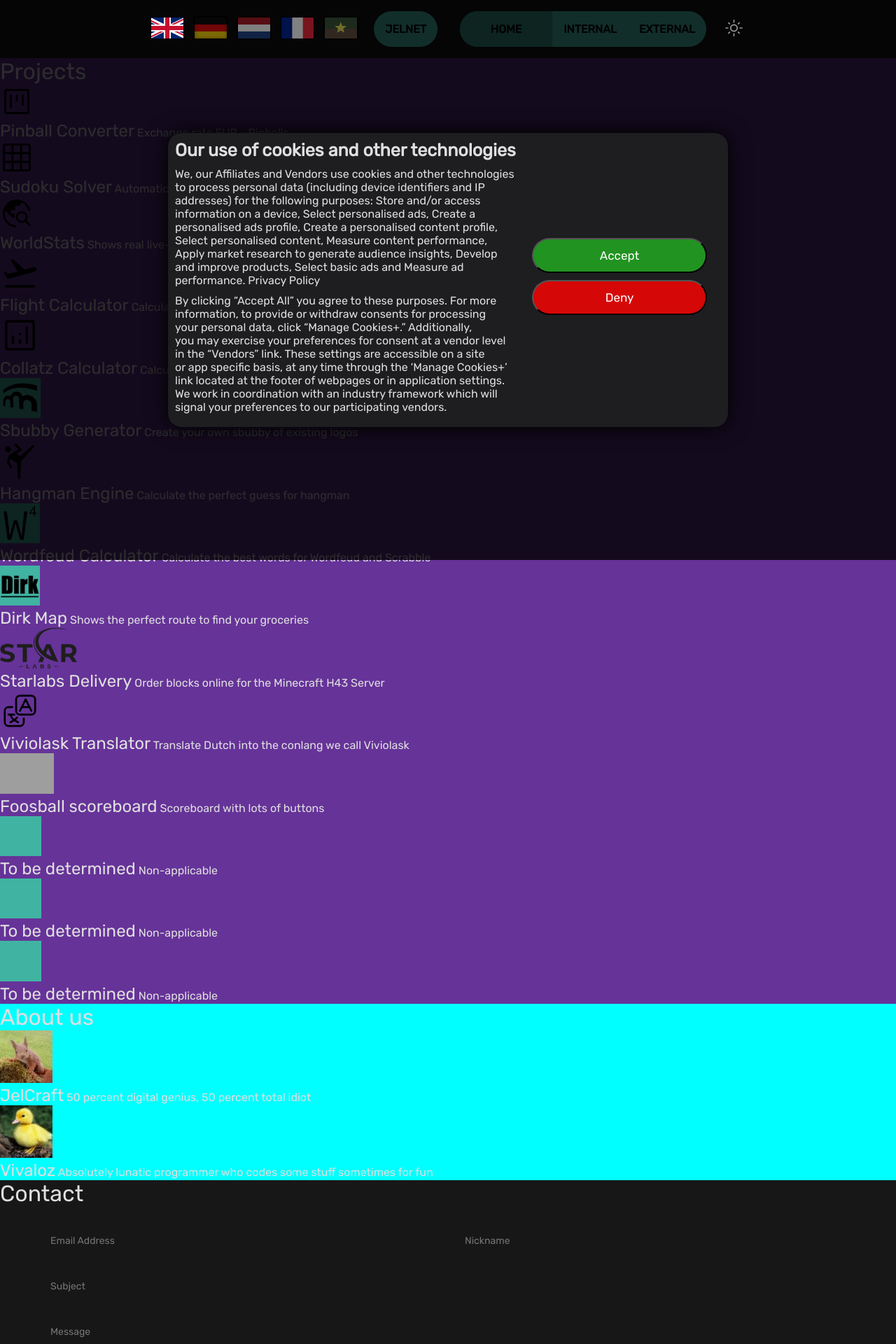
After one commit to JelNet-webapplications/JelCraft-Homepage, a PHP site: page /oldindex.html in a window 1280 px wide. The commit adds this page. Shown: the top 1920 px of the page at 70% size. Run offline with PHP 8.4, Linux system fonts and the light colour scheme; grey boxes are pictures that could not be loaded.

Commit message:
oh the misery

```diff
--- /dev/null
+++ b/Site/oldindex.html
@@ -0,0 +1,328 @@
+<!--
+    <== Page information ==>
+    Page name:          JelNet Homepage
+    Creator:            JelCraft, Vivaloz
+    Publisher:          JelCraft
+    Date of creation:   idk
+-->
+
+<!DOCTYPE html>
+<html lang="en-NL" id="html">
+    <head>
+        <meta charset="UTF-8">
+        <meta http-equiv="X-UA-Compatible"  content="IE=edge">
+        <meta name="viewport"               content="width=device-width, initial-scale=1.0">
+
+        <!-- Page information -->
+        <meta name='keywords'               content='JelCraft,JelNet,Pinballs'>
+        <meta name="description"            content="Navigation page for JN Projects">
+
+        <!-- Embed -->
+        <meta property="og:image"           content="https://media.discordapp.net/attachments/664914818523988005/1022989050728173608/Business.png?width=673&height=671">
+        <meta property="og:title"           content="JelNet Homepage">
+        <meta property="og:description"     content="Navigation page for JN Projects">
+        <meta property="og:url"             content="jelcraft.zapto.org">
+        <meta property="og:type"            content="website">
+
+        <!-- Stylesheets -->
+        <link rel="stylesheet" href="./styles/main.css">
+        <link rel="stylesheet" href="./styles/form.css">
+        <link rel="stylesheet" href="./styles/cookiepref.css">
+        <link rel="stylesheet" href="./styles/navbar/header.css">
+        <link rel="stylesheet" href="./styles/navbar/flags.css">
+        <link rel="stylesheet" href="./styles/navbar/theme.css">
+        <link rel="stylesheet" href="./styles/footer.css">
+
+        <!-- Code -->
+        <script src="./script/index.js"></script>
+        <script src="./script/rickroll.js"></script>
+        <script src="./script/theme.js"></script>
+        <script src="./script/responsify.js"></script>
+        <script src="./script/loadprojects.js"></script>
+        <script src="./script/gevuldekoek.js"></script>
+        <script src="./script/cookiepref.js"></script>
+        <script src="./script/translations/translate.js"></script>
+        <script src="./script/translations/jsontranslations.js"></script>
+
+        <!-- Misc -->
+        <title>JelNet</title>
+        <link rel="icon" type="image/x-icon" href="./imgs/webpage-icons/Business.png">
+    </head>
+    <!-- <body onload="doTranslation('en')"> -->
+    <body onload="dTsC()">
+        <div class="fadescreen" id="fadescreen"></div>
+        <div class="cookiepref" id="cookiepref">
+            <p>Our use of cookies and other technologies</p>
+            <div class="cookietext">
+                <h>
+                    We, our Affiliates and Vendors use cookies and other technologies<br>
+                    to process personal data (including device identifiers and IP<br>
+                    addresses) for the following purposes: Store and/or access <br>
+                    information on a device, Select personalised ads, Create a <br>
+                    personalised ads profile, Create a personalised content profile,<br>
+                    Select personalised content, Measure content performance, <br>
+                    Apply market research to generate audience insights, Develop <br>
+                    and improve products, Select basic ads and Measure ad <br>
+                    performance. Privacy Policy
+                </h>
+            </div>
+            <div class="cookietext">
+                <h>
+                    By clicking “Accept All” you agree to these purposes. For more <br>
+                    information, to provide or withdraw consents for processing <br>
+                    your personal data, click “Manage Cookies+.” Additionally, <br>
+                    you may exercise your preferences for consent at a vendor level <br>
+                    in the “Vendors” link. These settings are accessible on a site<br>
+                     or app specific basis, at any time through the ‘Manage Cookies+’ <br>
+                     link located at the footer of webpages or in application settings.<br>
+                     We work in coordination with an industry framework which will <br>
+                     signal your preferences to our participating vendors.
+                </h>
+            </div>
+            <div class="cookiebutton">
+                <button onmousedown="processPref()" class='indiviCookiebutton' type="button" id="acceptbutton">Accept</button>
+                <button onmousedown="processPref()" onmouseleave="swapButtons(false)" onmouseenter="swapButtons(true)" class='indiviCookiebutton' type="button" id="denybutton">Deny</button>
+            </div>
+        </div>
+        <div class="header">
+            <div class='language-selection'>
+                <button onclick="doTranslation('en')" name="uk" type="button" class="flag">
+                    <img id='flagen' height='30px' src="./imgs/flags/flagen.png">
+                </button>
+                <button onclick="doTranslation('de')" name="germany" type="button" class="flag">
+                    <img id='flagde' height='30px' src="./imgs/flags/flagde.png">
+                </button>
+                <button onclick="doTranslation('nl')" name="netherlands" type="button" class="flag">
+                    <img id='flagnl' height='30px' src="./imgs/flags/flagnl.png">
+                </button>
+                <button onclick="doTranslation('fr')" name="fr" type="button" class="flag">
+                    <img id="flagfr" height="30px" src="./imgs/flags/flagfr.png">
+                </button>
+                <button onclick="doTranslation('vk')" name="viviolask" type="button" class="flag">
+                    <img id='flagvk' height='30px' src="./imgs/flags/flagvk.png">
+                </button>
+            </div>
+            <div class="title">
+                <a id="Бnavbar-jelnet"></a>
+            </div>
+            <div class="navbar">
+                <div class="navcontainer" id="active">
+                    <a id="Бnavbar-home" class="link"></a>
+                </div>
+                <div class="navcontainer" class="middle">
+                    <a id="Бnavbar-internal"></a>
+                </div>
+                <div class="navcontainer" class="right">
+                    <a id="Бnavbar-external"></a>
+                </div>
+            </div>
+            <div class='theme-selection'>
+                <button type="button" onclick="toggleTheme()" onmouseover="themeOnHover()" onmouseleave="themeOffHover()">
+                    <img height='30px' id="themesvg" src="./imgs/darkmode-lightmode/dark-mode.svg">
+                </button>
+            </div>
+        </div>
+        <div class="curtains">
+            <div class="container" id="projects">
+                <p1 id="Бcurtains-projects-title"></p1>
+                <a class='link' href="http://jelcraft.zapto.org/PinballConverter/">
+                    <div class="project" id="pinball-converter">
+                        <img src="./imgs/project-icons/Pinball-Converter.svg">
+                        <div>
+                            <p2 id="Бcurtains-projects-pinballconverter-title"></p2>
+                            <p3 id="Бcurtains-projects-pinballconverter-description"></p3>
+                        </div>
+                    </div>
+                </a>
+                <a class='link' href="http://jelcraft.zapto.org/SudokuSolver/">
+                    <div class="project" id="sudokusolver">
+                        <img src="./imgs/project-icons/SudokuSolver.svg">
+                        <div>
+                            <p2 id="Бcurtains-projects-sudokusolver-title"></p2>
+                            <p3 id="Бcurtains-projects-sudokusolver-description"></p3>
+                        </div>
+                    </div>
+                </a>
+                <a class="link" href="http://jelcraft.zapto.org/WorldStats/">
+                    <div class="project" id="worldstats">
+                        <img src="./imgs/project-icons/WorldStats.svg">
+                        <div>
+                            <p2 id="Бcurtains-projects-worldstats-title"></p2>
+                            <p3 id="Бcurtains-projects-worldstats-description"></p3>
+                        </div>
+                    </div>
+                </a>
+                <a class='link' href="http://jelcraft.zapto.org/FlightCalculator/">
+                    <div class="project" id="flightcalculator">
+                        <img height="57.4px" src="./imgs/project-icons/FlightCalculator.svg">
+                        <div>
+                            <p2 id="Бcurtains-projects-flightcalculator-title"></p2>
+                            <p3 id="Бcurtains-projects-flightcalculator-description"></p3>
+                        </div>
+                    </div>
+                </a>
+                <a class="link" href="http://jelcraft.zapto.org/Collatz/collatz-conjecture-calculator.html">
+                    <div class="project" id="collatzcalculator">
+                        <img height="57.4px" src="./imgs/project-icons/Collatz-Calculator.svg">
+                        <div>
+                            <p2 id="Бcurtains-projects-collatzcalculator-title"></p2>
+                            <p3 id="Бcurtains-projects-collatzcalculator-description"></p3>
+                        </div>
+                    </div>
+                </a>
+                <a class="link" href="http://jelcraft.zapto.org/SbubbyGenerator/">
+                    <div class="project" id="logomaker">
+                        <img height="57.4px" src="./imgs/project-icons/sbubby.png">
+                        <div>
+                            <p2 id="Бcurtains-projects-sbubbygenerator-title"></p2>
+                            <p3 id="Бcurtains-projects-sbubbygenerator-description"></p3>
+                        </div>
+                    </div>
+                </a>
+                <a class="link link-wip">
+                    <div class="project" id="hangmanengine">
+                        <img height="57.4px" src="./imgs/project-icons/hangman.svg">
+                        <div>
+                            <p2 id="Бcurtains-projects-hangmanengine-title"></p2>
+                            <p3 id="Бcurtains-projects-hangmanengine-description"></p3>
+                        </div>
+                    </div>
+                </a>
+                <a class="link link-wip">
+                    <div class="project" id="wordfeudcalculator">
+                        <img height="57.4px" src="./imgs/project-icons/wordfeud.png">
+                        <div>
+                            <p2 id="Бcurtains-projects-wordfeudcalculator-title"></p2>
+                            <p3 id="Бcurtains-projects-wordfeudcalculator-description"></p3>
+                        </div>
+                    </div>
+                </a>
+                <a class="link link-wip">
+                    <div class="project" id="dirkmap">
+                        <img height="57.4px" src="./imgs/project-icons/dirk.png">
+                        <div>
+                            <p2 id="Бcurtains-projects-dirkmap-title"></p2>
+                            <p3 id="Бcurtains-projects-dirkmap-description"></p3>
+                        </div>
+                    </div>
+                </a>
+                <a class="link" href="http://jelcraft.zapto.org/StarlabsDelivery/home/home.html">
+                    <div class="project" id="starlabsdelivery">
+                        <img height="57.4px" src="./imgs/project-icons/starlabs.svg">
+                        <div>
+                            <p2 id="Бcurtains-projects-starlabsdelivery-title"></p2>
+                            <p3 id="Бcurtains-projects-starlabsdelivery-description"></p3>
+                        </div>
+                    </div>
+                </a>
+                <a class="link link-wip">
+                    <div class="project" id="viviolasktranslator">
+                        <img height="57.4px" src="./imgs/project-icons/viviolasktranslator.svg">
+                        <div>
+                            <p2 id="Бcurtains-projects-viviolasktranslator-title"></p2>
+                            <p3 id="Бcurtains-projects-viviolasktranslator-description"></p3>
+                        </div>
+                    </div>
+                </a>
+                <a class="link" href="http://jelcraft.zapto.org/tafelvoetbal-scorebord/">
+                    <div class="project" id="foosballscoreboard">
+                        <img height="57.4px" src="https://cdn-icons-png.flaticon.com/512/2153/2153241.png"> <!-- not a local file, just fine for now i guess -->
+                        <div>
+                            <p2 id="Бcurtains-projects-foosballscoreboard-title"></p2>
+                            <p3 id="Бcurtains-projects-foosballscoreboard-description"></p3>
+                        </div>
+                    </div>
+                </a>
+                <a class="link" href="">
+                    <div class="project" id="tobedetermined">
+                        <img height="57.4px" src="./imgs/project-icons/emptysquare.png">
+                        <div>
+                            <p2 id="Бcurtains-projects-void-title1"></p2>
+                            <p3 id="Бcurtains-projects-void-description1"></p3>
+                        </div>
+                    </div>
+                </a>
+                <a class="link" href="">
+                    <div class="project" id="tobedetermined">
+                        <img height="57.4px" src="./imgs/project-icons/emptysquare.png">
+                        <div>
+                            <p2 id="Бcurtains-projects-void-title2"></p2>
+                            <p3 id="Бcurtains-projects-void-description2"></p3>
+                        </div>
+                    </div>
+                </a>
+                <a class="link" href="">
+                    <div class="project" id="tobedetermined">
+                        <img height="57.4px" src="./imgs/project-icons/emptysquare.png">
+                        <div>
+                            <p2 id="Бcurtains-projects-void-title3"></p2>
+                            <p3 id="Бcurtains-projects-void-description3"></p3>
+                        </div>
+                    </div>
+                </a>
+        </div>
+
+
+
+
+
+            <div id="curtain2">
+                <div class="container" id="about-us">
+                    <p1 id="Бcurtains-aboutus-title"></p1>
+                    <a class="link" href="https://www.youtube.com/channel/UCPMxvfpYkJoDlFjdV1HELJg">
+                        <div class="project" >
+                            <img height='75px' width='75px' src="./imgs/profile-pictures/pf-jelcraft.png">
+                            <div>
+                                <p2 id="Бcurtains-aboutus-jelcraft-title"></p2>
+                                <p3 id="Бcurtains-aboutus-jelcraft-description"></p3>
+                            </div>
+                        </div>
+                    </a>
+                    <a class="link" href="https://www.youtube.com/channel/UCT5sZ8EUJUpOYvMEJIbrZfQ">
+                        <div class="project">
+                            <img height='75px' width='75px' src="./imgs/profile-pictures/pf-vivaloz.png">
+                            <div>
+                                <p2 id="Бcurtains-aboutus-vivaloz-title"></p2>
+                                <p3 id="Бcurtains-aboutus-vivaloz-description"></p3>
+                            </div>
+                        </div>
+                    </a>
+                </div>
+                <div class="container" id="extra-content" onmouseenter="canTypeD = true" onmouseleave="canTypeD = false">
+                    <p1 id="Бcurtains-contact-title"></p1>
+                    <div id="form-container">
+                        <form action="https://formsubmit.co/jelcraft@outlook.com" method="POST">
+                            <div id="top-row">
+                                <input id='Бcurtains-contact-emailaddress' type="email" name="email" placeholder="Email Address">
+                                <input id='Бcurtains-contact-nickname' type="text" name="name" placeholder="Nickname">
+                            </div>
+                            <input id='Бcurtains-contact-subject' type="text" name="subject" placeholder="Subject">
+                            <div class="center-container">
+                                <textarea id='Бcurtains-contact-message' name="message" placeholder="Message"></textarea>
+                            </div>
+                            <div class="center-container">
+                                <button id='Бcurtains-contact-send' class='contactbutton' type="submit">Send</button>
+                            </div>
+                        </form>
+                      </div>
+                </div>
+                <div class="container" id="discord-server">
+                    <p1 id="Бcurtains-discordserver-title"></p1>
+                    <iframe id='discordWidget' src="https://discord.com/widget?id=586500162415755275&theme=light" allowtransparency="true" frameborder="0" sandbox="allow-popups allow-popups-to-escape-sandbox allow-same-origin allow-scripts"></iframe>
+                </div>
+            </div>
+        </div>
+
+        <div class="footer">
+            <div class="footer_container" id="footer_credit">
+                <h2>Special thanks</h2>
+                <p><a href="">Vivaloz</a> | translations, cookies</p>
+                <p><a href="">Vivaloz</a> | This is just a test lmao</p>
+            </div>
+            <div class="footer_container" id="footer_legal">
+                <h2>Legal Info</h2>
+            </div>
+        </div>
+
+    </body>
+</html>
--- a/Site/script/translations/translate.js
+++ b/Site/script/translations/translate.js
@@ -24,7 +24,7 @@ function doTranslation(lan){
                 element.placeholder = translations[temp][lan];
                 break;
             default:
-                element.innerHTML = translations[temp][lan];
+                    element.innerHTML = translations[temp][lan]
         }
         console.log("%ctranslated element in language %c\""+lan+"\"%c: %c"+temp,"color:orange;","color: orangered","color:orange;","color: lightgray;")
     }
--- a/Site/styles/main.css
+++ b/Site/styles/main.css
@@ -40,87 +40,56 @@ p2 {
     font-size: 1.5em;
 }
 
-.curtains {
-    display: flex;
-    justify-content: center;
-    text-align: center;
+/* NEW ------------------------ */
+
+.grid-container {
+    display: grid;
+    background-color: red;
+    gap: 20px;
+    grid-template-columns: 40% 40%;
+}
+
+#projects {
+    background-color: rebeccapurple;
+    height:auto;
+    grid-column: 1;
+    grid-row: 1/30;
 }
 
 #about-us {
-    height: 20em;
-    width: 100%;
-    height: 20em;
+    background-color: aqua;
 }
 
-#extra-content {
-    height: max-content;
-    margin-top: 2em;
-    width: 100%;
-    height: 35em;
+#contact {
+    background-color: yellow;
 }
 
 #discord-server {
-    height: max-content;
-    margin-top: 2em;
-    width: 100%;
-    height: 40em;
+    background-color: teal;
 }
 
-#projects {
-    height: 103em;
+.paragraph h2, .paragraph p3 {
+    /*line-height: 0;*/
+    margin: 0;
+    color:var(--header-text-color);
 }
 
-/*#curtain2 {
-    width: 40%;
-}*/
-
-.container {
+.paragraph {
     margin: 1em;
-    margin-top: 3em;
-    width: 40%;
-    border: none;
-    border-radius: 15px;
-    background-color: var(--foreground-color);
-    box-shadow: 0px 0px 30px 10px var(--shadow-color);
+    display: flex;
+    align-items: center;
 }
 
-.container p1 {
-    color: #6cc4b8;
-    font-weight: bold;
-    font-style: italic;
-    text-align: center;
+.paragraph:hover {
+    margin-left: 1.5em;
+    margin-right: .5em;
 }
 
-.project img {
+.paragraph img {
     background-color: var(--secondary-color);
     padding: 0.3em;
+    margin-right: 2em;
     border-radius: 10px;
-    height: 57.4px;
-    width: 57.4px;
+    height: 3em;
+    width: 3em;
 }
-
-.project div {
-    margin-left: 1em;
-}
-
-.project {
-    display:flex;
-    text-align: left;
-    margin: 2em;
-    display: flex;
-    border-radius: 10px;
-
-    position: relative;
-    left: 0px;
-}
-
-.project:hover {
-    background-color: var(--background-color);
-    left: 10px;
-}
-
-iframe {
-    margin-top: 1em;
-    width: 80%;
-    height: 500px;
-}
```
Also changed, not shown: Site/index.html (+41 -135 lines), Site/script/translations/jsontranslations.js (+60 -60 lines).
